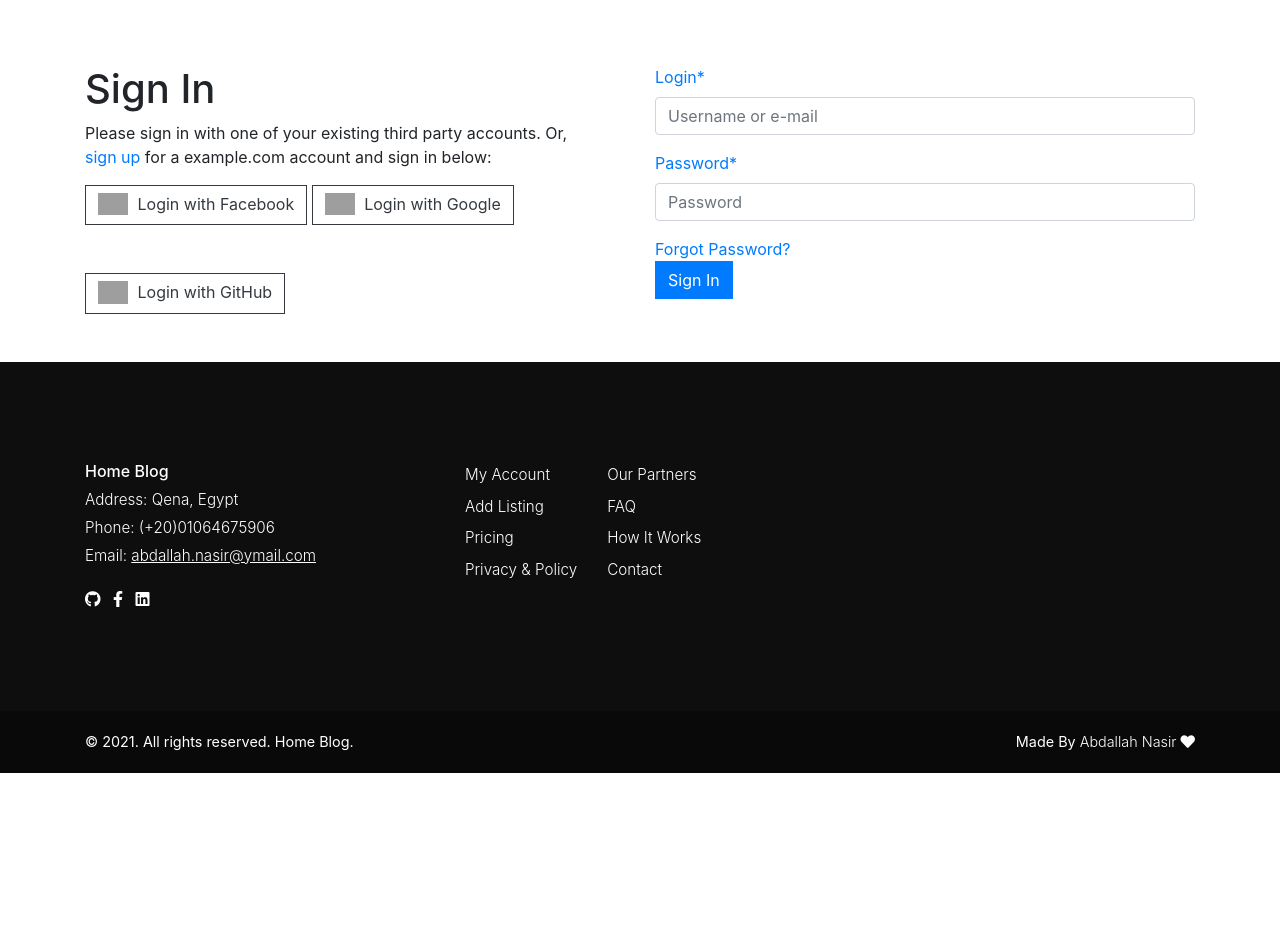
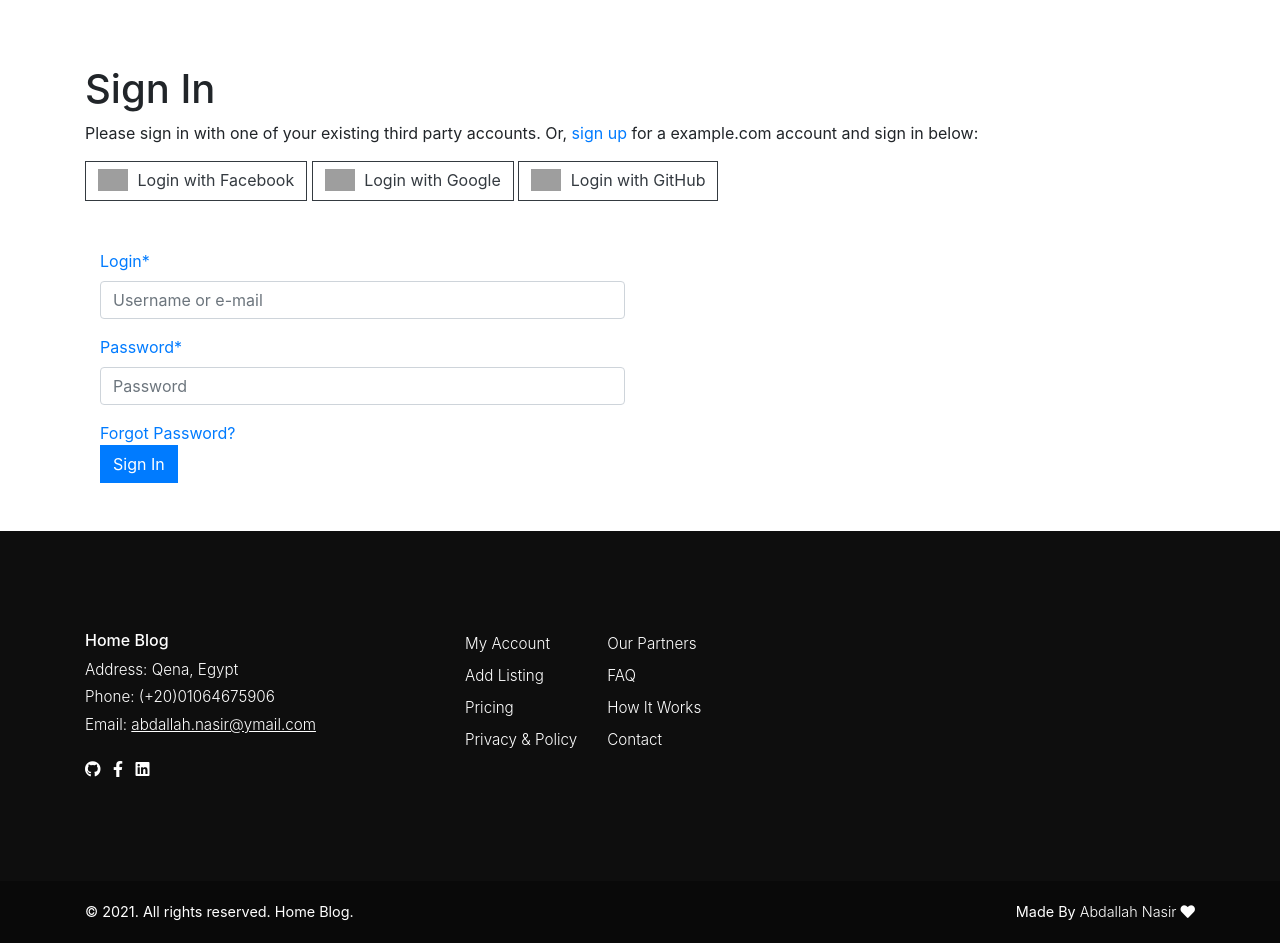
Before and after one commit to abdallah-nasir/blog-test, a Django app: page /accounts/login/ in a window 1280 px wide. Shown: the part 81-1024 px from the top of the page. Before the commit the page ends 854 px from the top, so only its background shows below. Run offline with Django 3.2, Linux system fonts and the light colour scheme; parts of the project's set-up code (start-up, migrations or seed data) failed here and were passed over; some libraries are stand-ins or nearby versions; grey boxes are pictures that could not be loaded.

Commit message:
commit-4

```diff
--- a/templates/account/login.html
+++ b/templates/account/login.html
@@ -13,7 +13,7 @@
 
 <div class="container mt-5">
   <div class="row">
-    <div class="col col-lg-6 col-sm-12">
+    <div class="col col-lg-12 col-md-12 col-sm-4">
 
 
       <h1>{% trans "Sign In" %}</h1>
@@ -26,10 +26,10 @@ of your existing third party accounts. Or, <a href="{{ signup_url }}">sign up</a
 for a {{ site_name }} account and sign in below:{% endblocktrans %}</p>
 
 
+</div>
+</div>
+    {% include "socialaccount/snippets/provider_list.html" with process="login" %}
 
-
-    {% include "socialaccount/snippets/provider_list.html" with process="login" %}
-    </div>
 
 
 
@@ -38,9 +38,9 @@ for a {{ site_name }} account and sign in below:{% endblocktrans %}</p>
 
 
 
-<div class="col col-lg-6 col-sm-12">
 
 
+  <div class="col col-lg-6  col-sm-12">
   {% include "socialaccount/snippets/login_extra.html" %}
 
   {% else %}
@@ -64,7 +64,7 @@ for a {{ site_name }} account and sign in below:{% endblocktrans %}</p>
 </div>
 
     </div>
-  </div>
+
 
 
 
--- a/templates/socialaccount/snippets/provider_list.html
+++ b/templates/socialaccount/snippets/provider_list.html
@@ -2,6 +2,7 @@
 
 
   {% get_providers as socialaccount_providers %}
+
 
 
 
```
Lines whose indentation alone changed are shown as unchanged.
